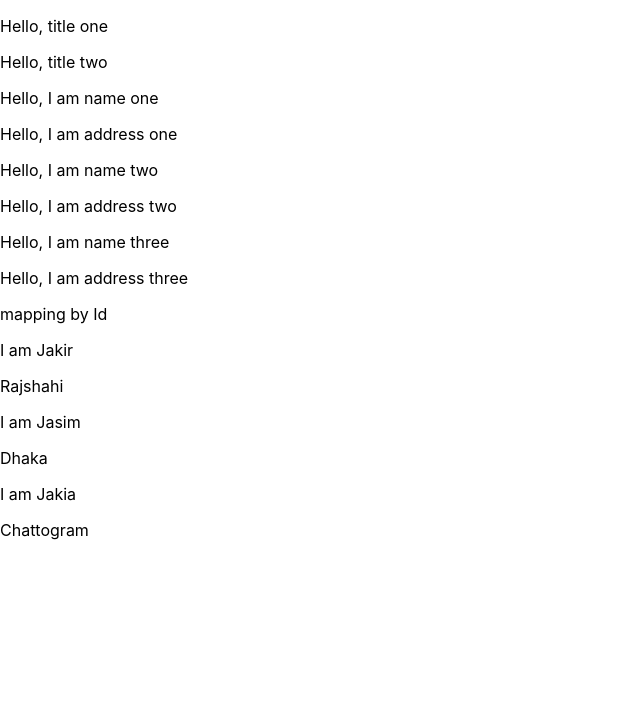
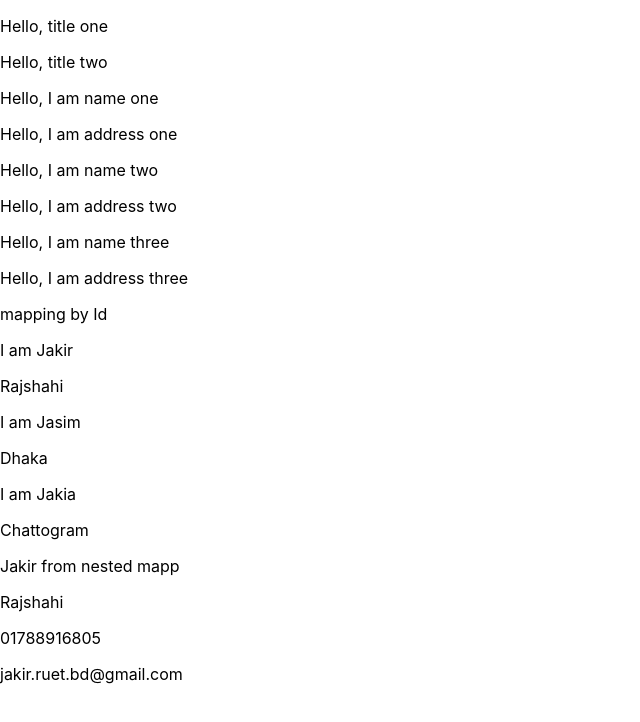
Before and after one commit to jakir-ruet/my-app, a React (Create React App) app: page / in a window 1280 px wide. Shown: the top 722 px of the page, without its empty margins (0-640 px from the left). Built offline with nearby package versions, Linux system fonts and the light colour scheme.

Commit message:
nested map done

```diff
--- a/src/app/App.js
+++ b/src/app/App.js
@@ -2,6 +2,7 @@ import './App.css';
 import MyProps from '../container/props/MyProps';
 import MyMapping from '../container/mapping/MyMapping';
 import MappingById from '../container/mappingById/MappingById';
+import NestedMap from '../container/nestedmap/NestedMap';
 
 function App() {
   return (
@@ -9,6 +10,7 @@ function App() {
       <MyProps />
       <MyMapping />
       <MappingById />
+      <NestedMap />
     </div>
   );
 }
--- /dev/null
+++ b/src/container/nestedmap/NestedMap.js
@@ -0,0 +1,54 @@
+import React from "react";
+
+const PhoneBooks = [
+   {
+      Name: 'Jakir from nested mapp',
+      Address: "Rajshahi",
+      Contacts: [
+         {Phone: '01788916805'},
+         {Email: 'jakir.ruet.bd@gmail.com'}
+      ],
+   }
+]
+
+
+function NestedMap() {
+   return (
+      <div>
+         {
+            PhoneBooks.map((PhoneBook, index) =>
+               <article>
+                  <p>{PhoneBook.Name}</p>
+                  <p>{PhoneBook.Address}</p>
+                  {
+                     PhoneBook.Contacts.map((Contact, index) =>
+                        <div>
+                           <p>{Contact.Phone}</p>
+                           <p>{Contact.Email}</p>
+                        </div>
+                     )
+                  }
+               </article>
+            )
+         }
+
+
+
+
+         {/* {PhoneBooks.map((PhoneBook, index) => (
+            <div key={index}>
+               <p>{PhoneBook.Name}</p>
+               <p>{PhoneBook.Address}</p>
+               {PhoneBook.Contacts.map((Contact, index) => (
+                  <div key={index}>
+                     <p>{Contact.Phone}</p>
+                     <p>{Contact.Email}</p>
+                  </div>
+               ))}
+            </div>
+         ))} */}
+      </div>
+   )
+}
+
+export default NestedMap;
```
